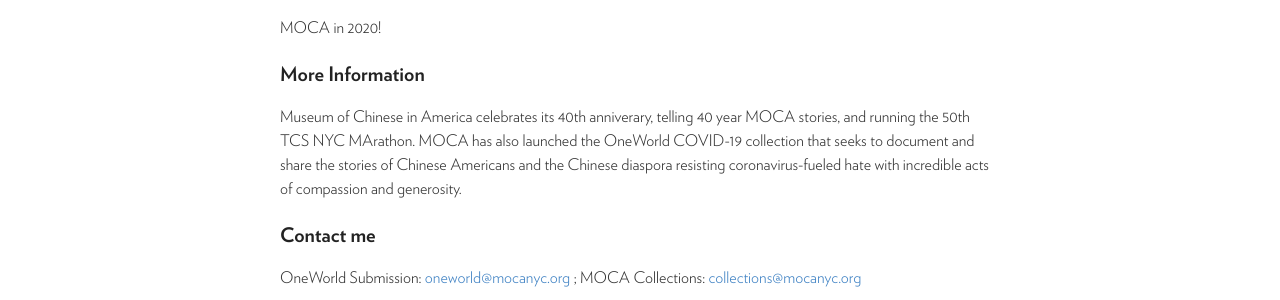
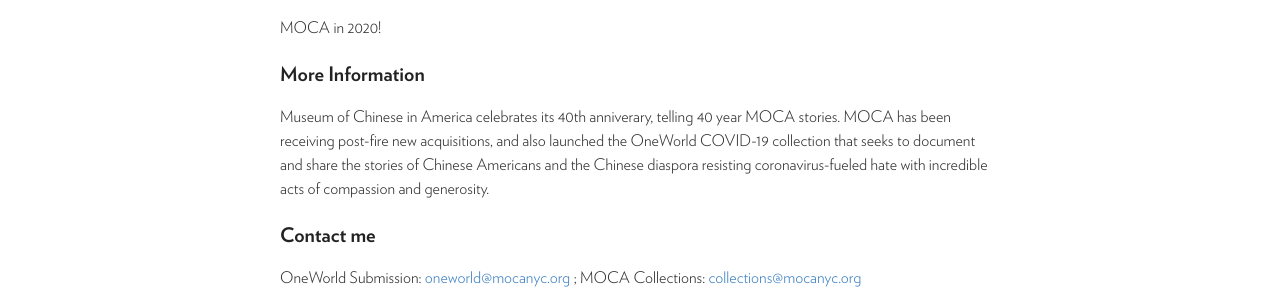
Before and after one commit to moca40/moca40.github.io, a Jekyll site: the page built from about.md, in a window 1280 px wide. Shown: the part 276-576 px from the top of the page. Built offline with Jekyll 4.4.1, drawn with Linux system fonts in a browser that asks for light colours.

Commit message:
Update about.md

```diff
--- a/about.md
+++ b/about.md
@@ -8,7 +8,7 @@
 
 ### More Information
 
-Museum of Chinese in America celebrates its 40th anniverary, telling 40 year MOCA stories, and running the 50th TCS NYC MArathon. MOCA has also launched the OneWorld COVID-19 collection that seeks to document and share the stories of Chinese Americans and the Chinese diaspora resisting coronavirus-fueled hate with incredible acts of compassion and generosity. ⁣⁣
+Museum of Chinese in America celebrates its 40th anniverary, telling 40 year MOCA stories. MOCA has been receiving post-fire new acquisitions, and also launched the OneWorld COVID-19 collection that seeks to document and share the stories of Chinese Americans and the Chinese diaspora resisting coronavirus-fueled hate with incredible acts of compassion and generosity. ⁣⁣
 
 ### Contact me
 
```
